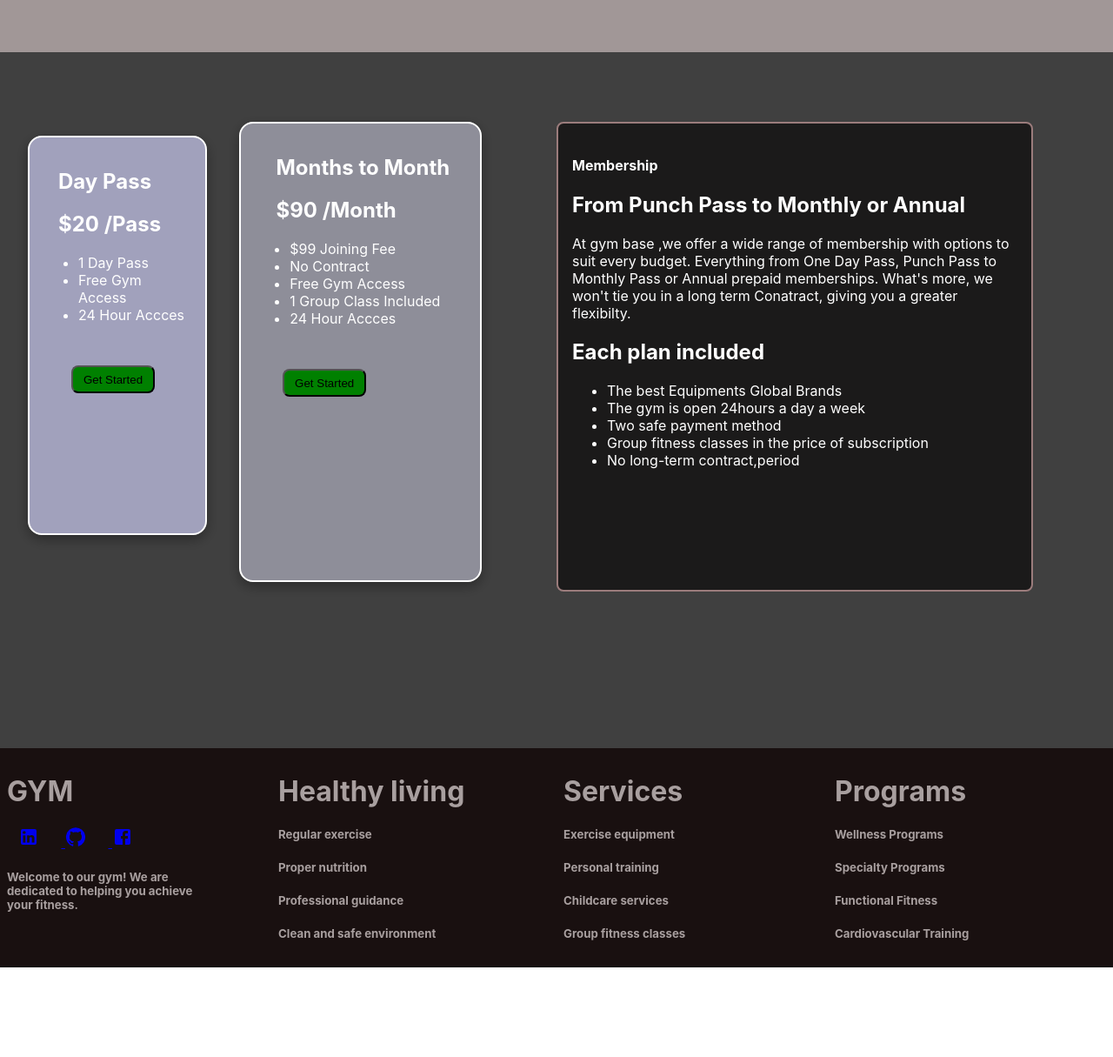
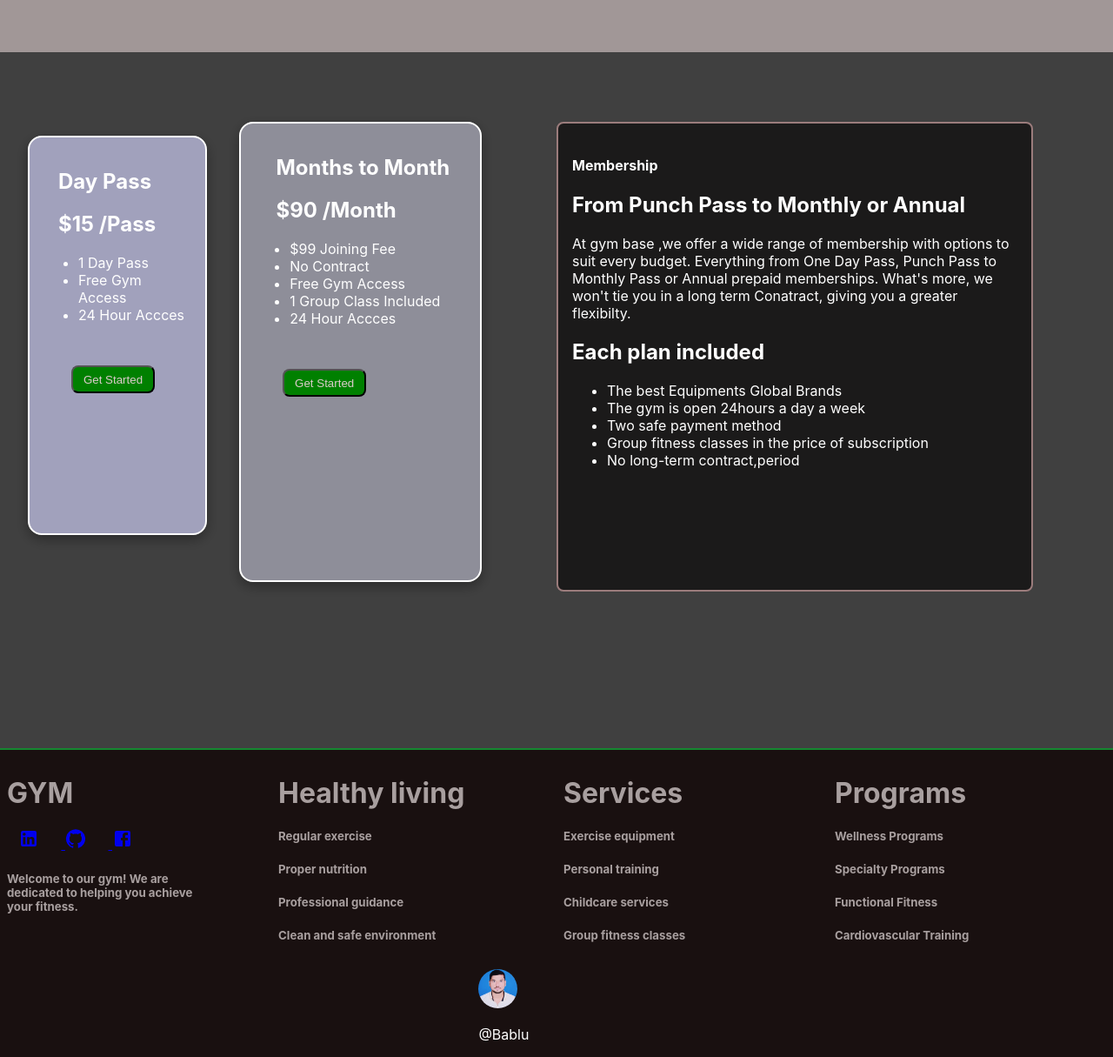
Before and after one commit to Bablukmr/Gym-website, a React (Create React App) app: page / in a window 1280 px wide. Shown: the part 3328-4543 px from the top of the page at 87% size. Before the commit the page ends 4440 px from the top, so only its background shows below. Built offline with nearby package versions, Linux system fonts and the light colour scheme.

Commit message:
footer fix

```diff
--- a/src/components/footer/Footer.js
+++ b/src/components/footer/Footer.js
@@ -3,6 +3,7 @@ import styles from "./Footer.module.css";
 import LinkedInIcon from "@mui/icons-material/LinkedIn";
 import GitHubIcon from "@mui/icons-material/GitHub";
 import FacebookIcon from "@mui/icons-material/Facebook";
+import Bablu from "../assets/bablu.jpg";
 
 export default function Footer() {
   return (
@@ -10,15 +11,14 @@ export default function Footer() {
       <div className={styles.social}>
         <div className={styles.socil_text}>
           <h1>GYM</h1>
-          <a href="https://www.linkedin.com/in/bablukmr/" target='_LinkdIn'>
-
+          <a href="https://www.linkedin.com/in/bablukmr/" target="_LinkdIn">
             <LinkedInIcon />
           </a>
-          <a href="https://github.com/Bablukmr" target='_GitHub'>
+          <a href="https://github.com/Bablukmr" target="_GitHub">
             {" "}
             <GitHubIcon />
           </a>
-          <a href="https://www.facebook.com/Bablukmr01" target='_Facebook'>
+          <a href="https://www.facebook.com/Bablukmr01" target="_Facebook">
             {" "}
             <FacebookIcon />{" "}
           </a>
@@ -26,7 +26,6 @@ export default function Footer() {
             Welcome to our gym! We are dedicated to helping you achieve your
             fitness.
           </h5>
-
         </div>
 
         <div className={styles.service_first}>
@@ -53,9 +52,12 @@ export default function Footer() {
             <h5>Specialty Programs</h5>
             <h5>Functional Fitness</h5>
             <h5>Cardiovascular Training</h5>
-
           </div>
         </div>
+      </div>
+      <div style={{ marginLeft: "43vw" }}>
+        <img style={{ borderRadius: "50%" }} src={Bablu} alt="IMG" width="45" />
+        <p style={{ marginRight: ".5vw",color:'#fff' }}>@Bablu </p>
       </div>
     </div>
   );
--- a/src/components/footer/Footer.module.css
+++ b/src/components/footer/Footer.module.css
@@ -1,5 +1,6 @@
 .main_footer{
     background-color: rgb(25, 16, 16);
+    border-top: 2px solid #158730;
     width: 100%;
     color: #a89f9f;
     display: grid;
--- a/src/components/navbar/Navbar.module.css
+++ b/src/components/navbar/Navbar.module.css
@@ -39,10 +39,11 @@ nav {
   padding-left: 1rem;
   border-radius: 0.5rem;
   transition: 0.6s ease-in-out;
+  transition: background-color .6s ease-in-out;
 }
 .navbar_tems .first_a {
   background-color: rgb(10, 6, 14);
-  border: 1px solid ;
+  border: 1px solid #fff;
   width: 4.2rem;
   height: 1.3rem;
   margin: 0.5rem;
@@ -65,7 +66,7 @@ nav {
 
 .change_background{
   background-color: rgb(10, 6, 14);
-  border: 1px solid rgb(206, 173, 173);
+  border: 1px solid rgb(241, 236, 236);
 }
 
 
--- a/src/components/pricing/Pricing.js
+++ b/src/components/pricing/Pricing.js
@@ -7,7 +7,7 @@ export default function Pricing() {
       <div className={styles.main_section}>
         <div className={styles.first_card}>
           <h1>Day Pass</h1>
-          <h1>$20 /Pass</h1>
+          <h1>$15 /Pass</h1>
          <ul>
           <li>1 Day Pass</li>
           <li>Free Gym Access</li>
@@ -48,6 +48,7 @@ export default function Pricing() {
           </ul>
         </div>
       </div>
+
     </section>
   );
 }
--- a/src/components/pricing/Pricing.module.css
+++ b/src/components/pricing/Pricing.module.css
@@ -80,6 +80,7 @@ border: 4px solid rgb(87, 78, 78);
     border-radius: .5rem;
     background-color: green;
     cursor: pointer;
+    color: #dccbcb;
 }
 @media screen and (max-width: 750px) {
     .pricing_section{
```
Also changed, not shown: src/components/assets/bablu.jpg (added). Lines whose indentation alone changed are shown as unchanged.
